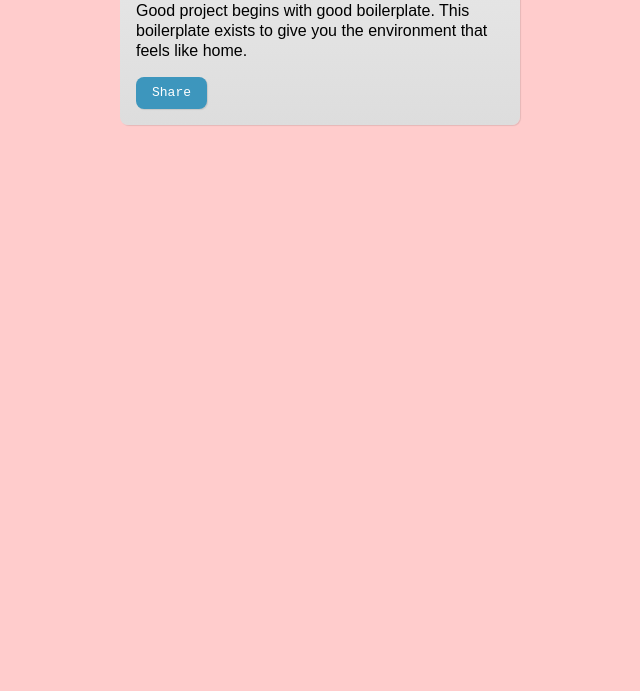
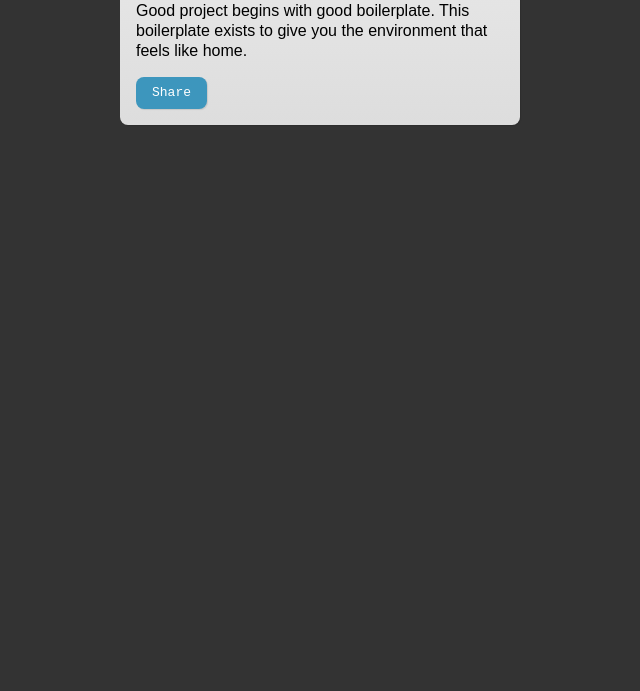
Before and after one commit to bizongroup/component-boilerplate, a plain HTML site: page index.html in a window 1280 px wide. Shown: the part 109-800 px from the top of the page, without its empty margins (320-960 px from the left). Drawn offline with Linux system fonts and the light colour scheme.

Commit message:
adjustable background, minor improvements

```diff
--- a/config.css
+++ b/config.css
@@ -1,14 +1,18 @@
 html {
-    background-color: rgba(255, 0, 0, .2);
+	height: 100%;
+    background-color: rgba(0, 0, 0, .2);
+    border-left: 10px solid rgba(0, 0, 0, .2);
+    border-right: 10px solid rgba(0, 0, 0, .2);
+
+    /* Comment this to enable light backround */
+    background-color: rgba(0, 0, 0, .8);
 }
 
 body {
-
-    /* Edit this to adjust width */
-    max-width: 400px;
-
-
     background-color: transparent;
     margin: 0 auto;
     margin-top: 50px;
+
+    /* Edit this to adjust container width */
+    max-width: 400px;
 }
--- a/style.css
+++ b/style.css
@@ -1,4 +1,4 @@
-/*  Please, use 8px grid.  */
+/*  Please, see README first!  */
 
 .card {
     padding: 16px;
@@ -39,12 +39,14 @@
 
 .card__button:hover,
 .card__button:focus {
-    /*  HSL lighting is easier to understand  */
     background: hsl(198, 51%, 56%);
     box-shadow: 0 0 4px rgba(0, 0, 0, .3);
 
-    /*  Don't forget to replace missing outline with some kind of effect  */
     outline: none;
+}
+
+.card__button:active {
+    background: hsl(198, 51%, 66%);
 }
 
 .card__button--monospace {
```
Also changed, not shown: index.html (+7 -1 lines).
